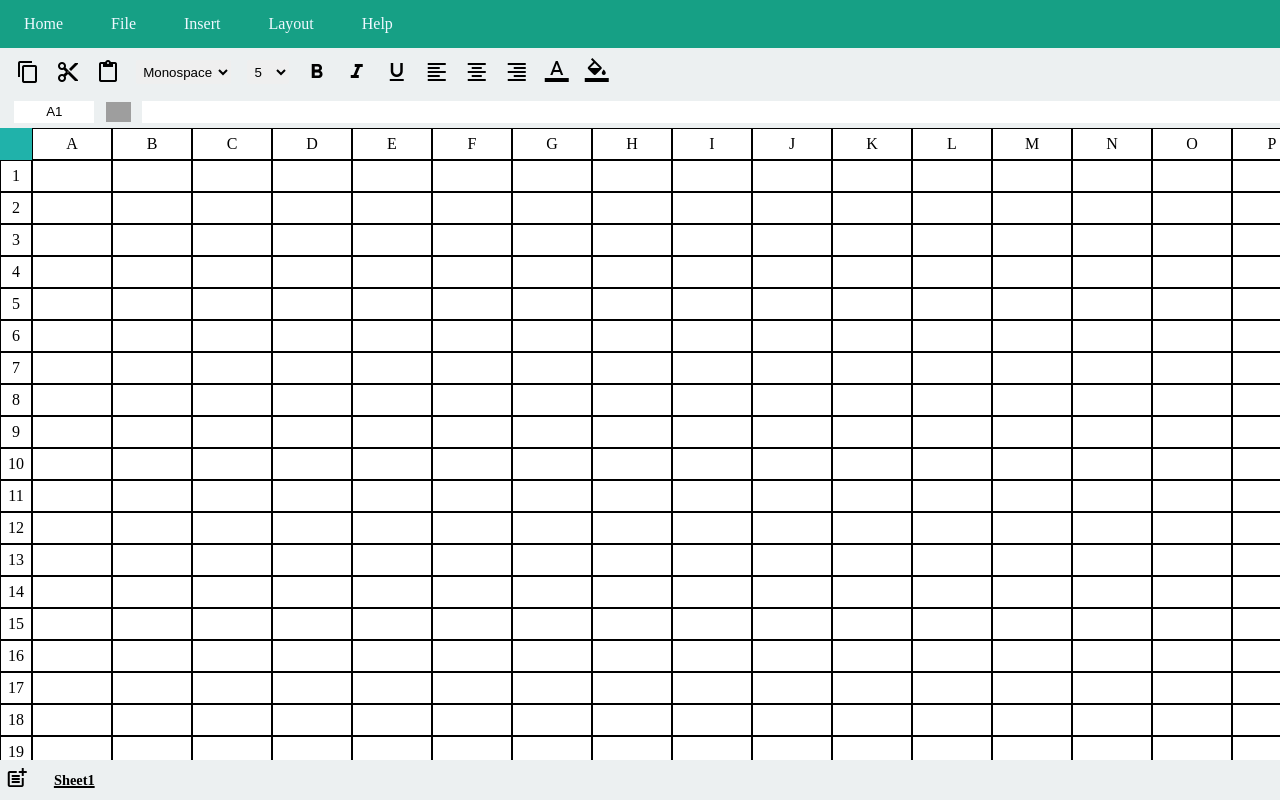
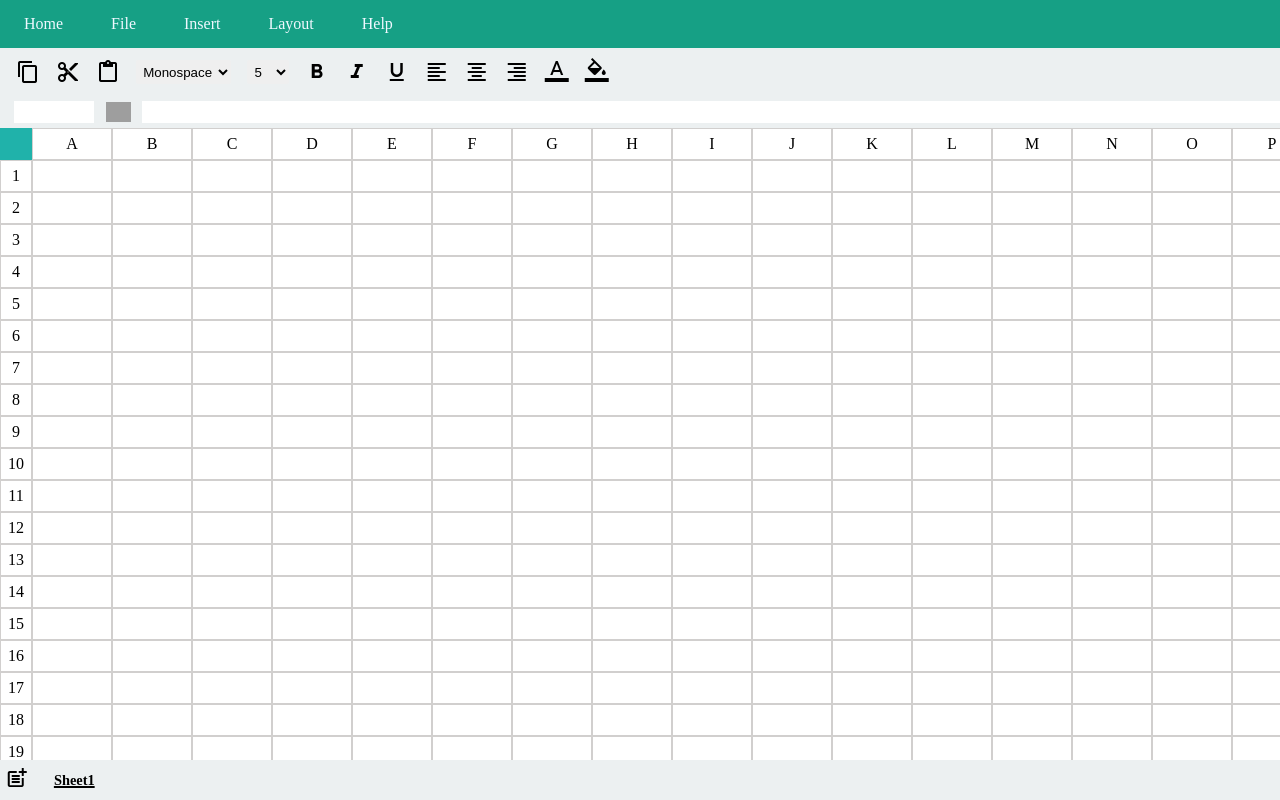
Before and after one commit to MukeshBahuguna/ExcelClone, a plain HTML site: page index.html in a window 1280 px wide. Drawn offline with Linux system fonts and the light colour scheme; grey boxes are pictures that could not be loaded.

Commit message:
modified index.html, gridForm.js , main.css, cellProp.js

```diff
--- a/cellProp.js
+++ b/cellProp.js
@@ -1,9 +1,9 @@
 let sheetDB= [];
 
 //rows in other file
-for(let i=0 ; i<=rows ; i++) {
+for(let i=0 ; i<rows ; i++) {
     let sheetRow=[];
-    for(let j=0 ; j<=cols ; j++) {
+    for(let j=0 ; j<cols ; j++) {
         let cellProp ={
             bold:false,
             italic:false,
@@ -12,11 +12,12 @@ for(let i=0 ; i<=rows ; i++) {
             fontFamily:"monospace",
             fontSize: "15",
             fontColor: "#000000",
-            BGColor : "#ffffff"
+            BGColor : "#ffffff",
+            value:"",
+            formula:"",
         }
-
         sheetRow.push(cellProp);
-        }
+    }
     sheetDB.push(sheetRow);
 }
 
@@ -190,8 +191,6 @@ function addListnerCellProp(cell){
         }
     })
 }
-
-
 function activeCell(address){
     let [rid,cid]=decodeAdd(address);
     let cell = document.querySelector(`.empty-cell[rid='${rid}'][cid='${cid}']`);
--- a/gridForm.js
+++ b/gridForm.js
@@ -43,10 +43,3 @@ function addressBarDisplay(cell,i,j){
         addBar.value= `${colId}${rowId}`;
     });
 }
-//to not get empty value start at cell 1
-let flag=true;
-let firstcell = document.querySelector(".empty-cell");
-if (flag) {
-    firstcell.click();
-    flag=false;
-}
--- a/index.html
+++ b/index.html
@@ -78,5 +78,6 @@
 
     <script src="gridForm.js"></script>
     <script src="cellProp.js"></script>
+    <script src="formula.js"></script>
 </body>
 </html>
--- a/main.css
+++ b/main.css
@@ -80,7 +80,7 @@ body{
 .grid-cont{
     height: calc(100vh - 10.5rem);
     background-color: #ffffff;
-    position: relative; /*to make this a parent for position=absolute child instead of whole body*/
+    position: relative; /*to make this a parent for child having position=absolute instead of whole body*/
     overflow: scroll;
 }
 
@@ -137,7 +137,7 @@ body{
     position:sticky;
     top:2rem;
     left: 0;
-    z-index: 5;
+    /* z-index: 50; */
 }
 
 .address-row-cont{
@@ -149,17 +149,21 @@ body{
     left:2rem;
 }
 
+/* .cell-cont .address-row-cont{
+    z-index: 10;
+} */
+
 .col-num{
     height: 2rem;
     width: 2rem;
     display: flex;
     justify-content: center;
     align-items: center;
-    border: 1px solid black;
+    border: 1px solid #D1CFCE;
 
 }
 .row-character{
-    border: 1px solid black;
+    border: 1px solid #D1CFCE;
     height: 2rem;
     width: 5rem;
     text-align: center;
@@ -171,13 +175,14 @@ body{
 .empty-cell-cont{
     height: 2rem;
     display: flex;
+
 }
 .empty-cell{
     height: 2rem;
     width: 5rem;
-    border: 0.3px solid black;
+    border: 0.3px solid #D1CFCE;
     outline: none;
-    overflow:hidden;
+    overflow: hidden;
     color:rgb(87, 83, 83);
 }
 .color-prop{
```
